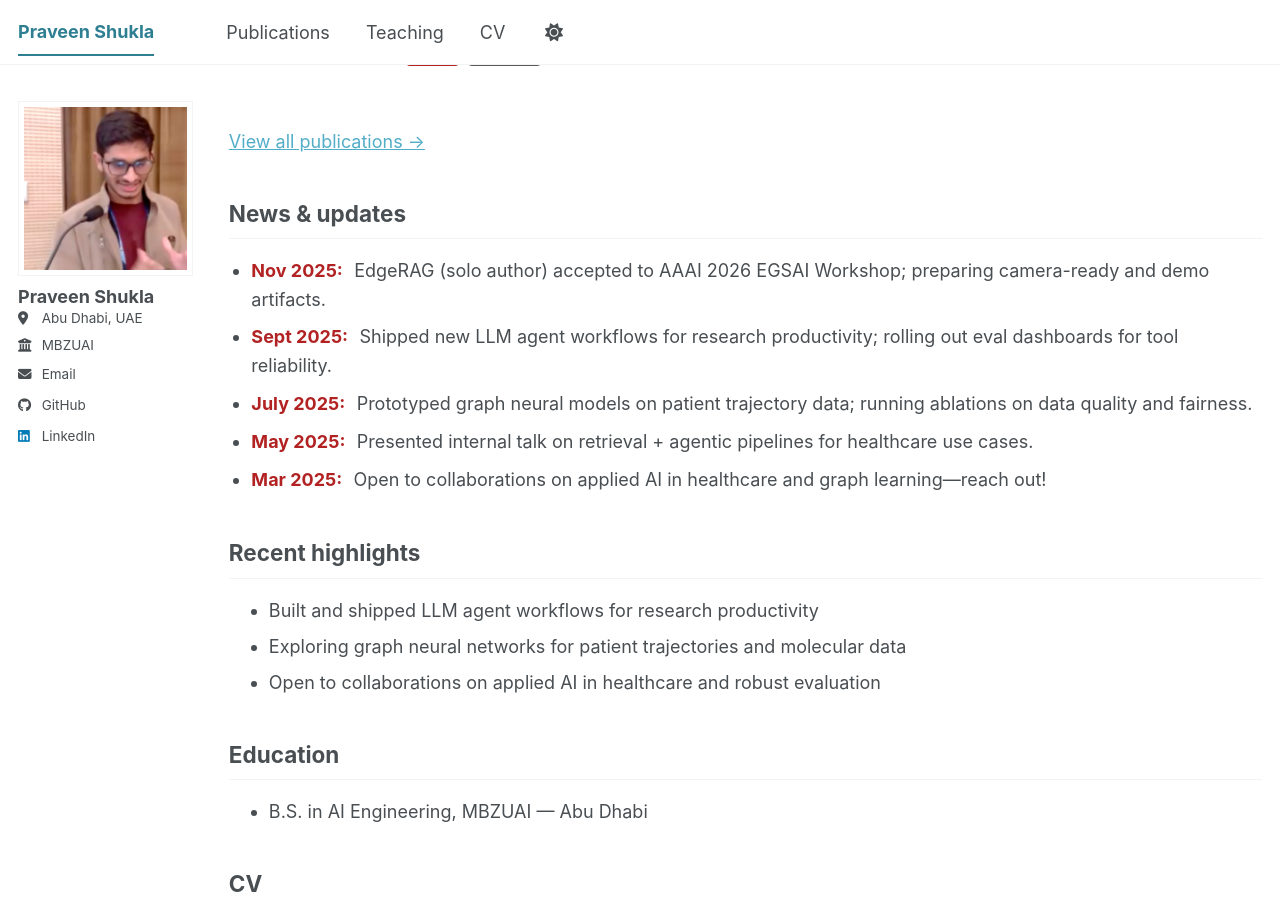
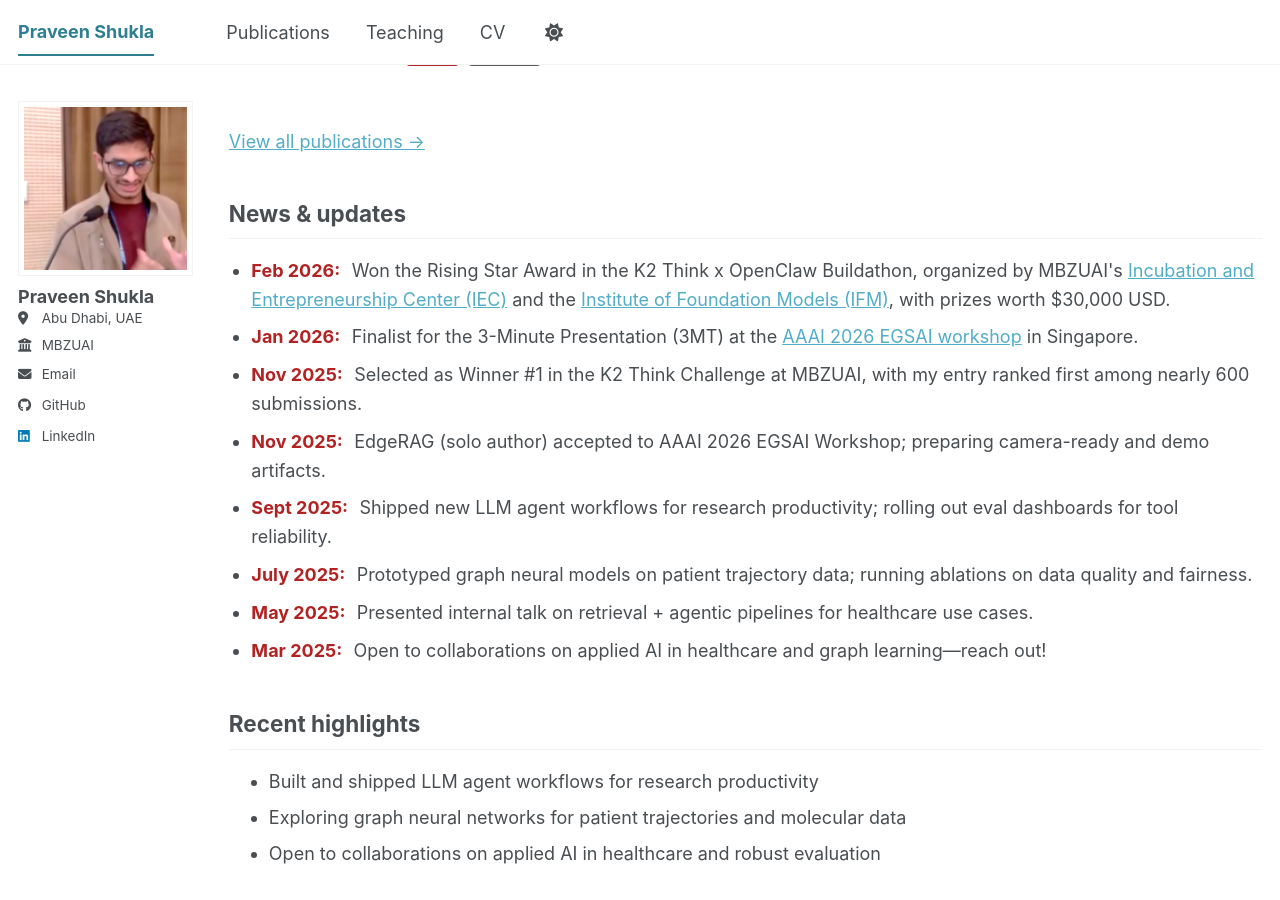
Before and after one commit to PraveenAShukla/PraveenAShukla.github.io, a Jekyll site: the page built from _pages/about.md, in a window 1280 px wide and 900 px high, scrolled down 731 px. Built offline with Jekyll 4.4.1, drawn with Linux system fonts in a browser that asks for light colours; a script bundle is joined from its source files by our own code; library files that are not in the unit come from our copies.

Commit message:
Update news section

```diff
--- a/_pages/about.md
+++ b/_pages/about.md
@@ -93,6 +93,9 @@ News & updates
 .news-date { font-weight: 700; color: #b22222; margin-right: 0.35rem; }
 </style>
 <ul class="news-list">
+  <li><span class="news-date">Feb 2026:</span> Won the Rising Star Award in the K2 Think x OpenClaw Buildathon, organized by MBZUAI's <a href="https://mbzuai.ac.ae/iec/">Incubation and Entrepreneurship Center (IEC)</a> and the <a href="https://ifm.ai/">Institute of Foundation Models (IFM)</a>, with prizes worth $30,000 USD.</li>
+  <li><span class="news-date">Jan 2026:</span> Finalist for the 3-Minute Presentation (3MT) at the <a href="https://sites.google.com/view/globalsouthai-aaai-26/home">AAAI 2026 EGSAI workshop</a> in Singapore.</li>
+  <li><span class="news-date">Nov 2025:</span> Selected as Winner #1 in the K2 Think Challenge at MBZUAI, with my entry ranked first among nearly 600 submissions.</li>
   <li><span class="news-date">Nov 2025:</span> EdgeRAG (solo author) accepted to AAAI 2026 EGSAI Workshop; preparing camera-ready and demo artifacts.</li>
   <li><span class="news-date">Sept 2025:</span> Shipped new LLM agent workflows for research productivity; rolling out eval dashboards for tool reliability.</li>
   <li><span class="news-date">July 2025:</span> Prototyped graph neural models on patient trajectory data; running ablations on data quality and fairness.</li>
```
